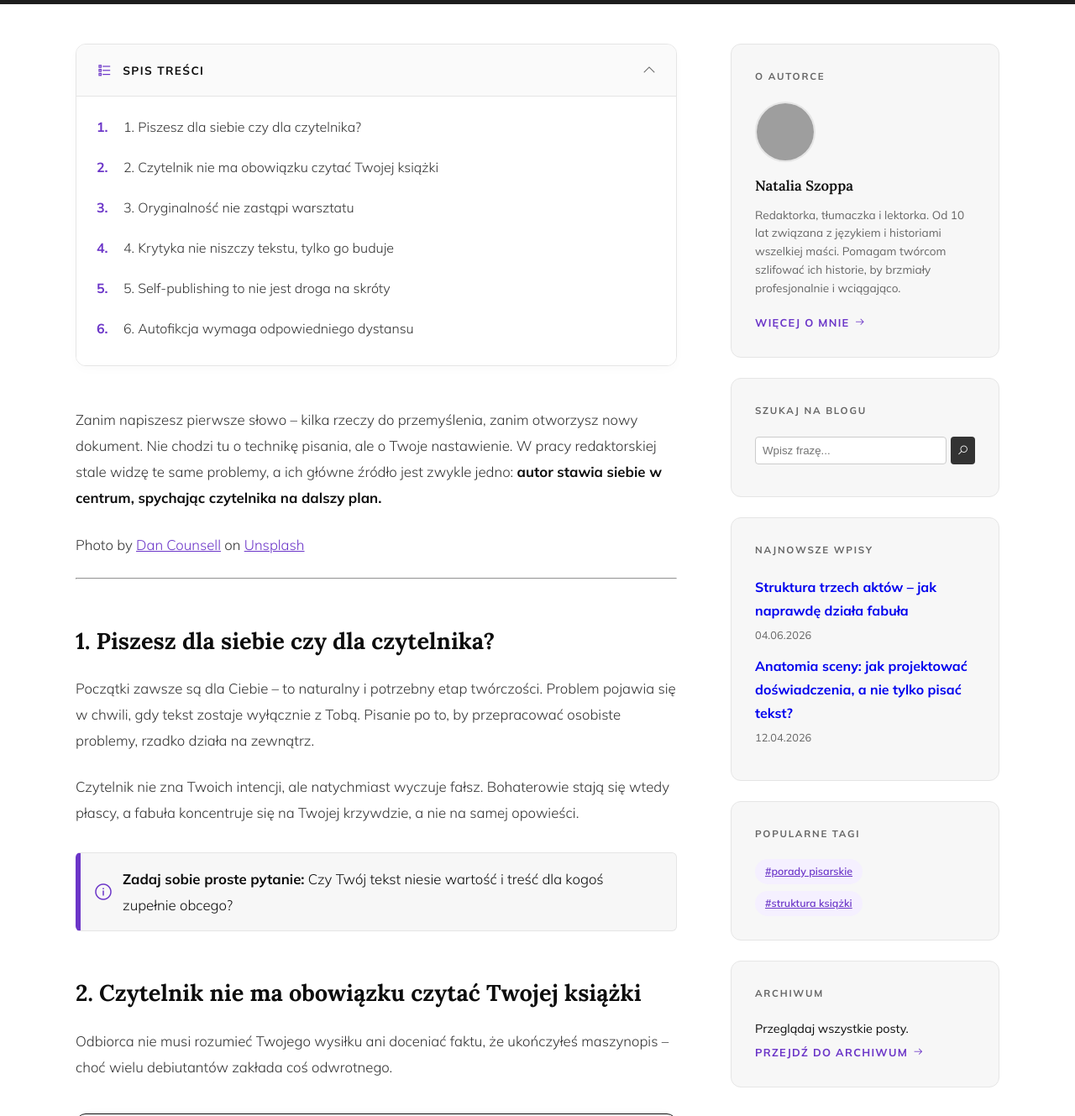
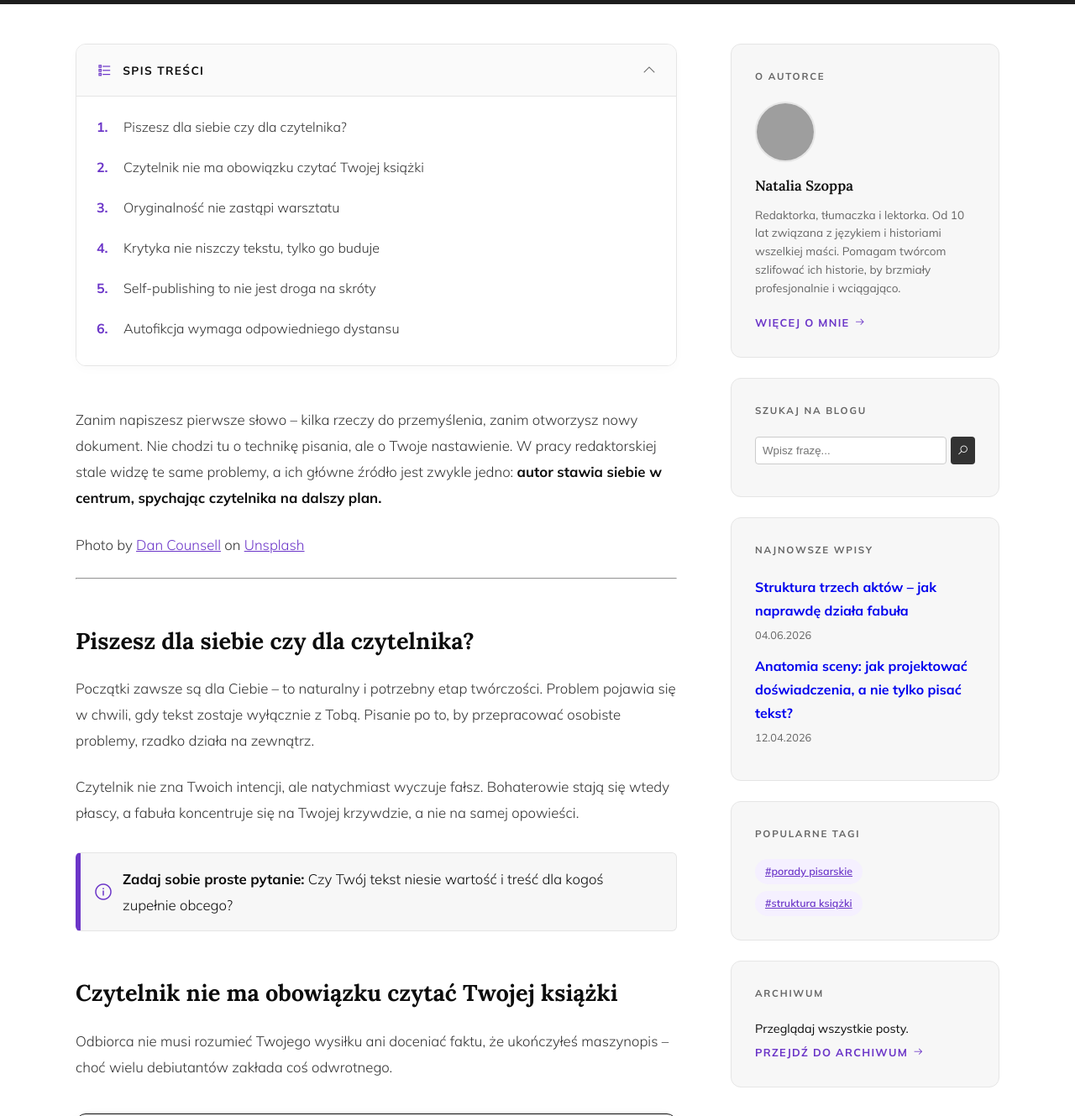
Before and after one commit to Bonnie00726/nataliaszoppa, a Jekyll site: the page built from _posts/2026-06-04-zanim-napiszesz-pierwsze-slowo.md, in a window 1280 px wide and 1400 px high, scrolled down 759 px, cut to the strip 71-1400 px from the top of the window. Shown: the whole strip at 84% size. Built offline with Jekyll 4.4.1, drawn with Linux system fonts in a browser that asks for light colours; comment, search, counter and statistics services are not loaded; some of the changed text lies outside the part shown; grey boxes are pictures that could not be loaded.

Commit message:
Update 2026-06-04-zanim-napiszesz-pierwsze-slowo.md

```diff
--- a/_posts/2026-06-04-zanim-napiszesz-pierwsze-slowo.md
+++ b/_posts/2026-06-04-zanim-napiszesz-pierwsze-slowo.md
@@ -13,7 +13,7 @@ Photo by <a href="https://unsplash.com/@dancounsell?utm_source=unsplash&utm_medi
 
 ---
 
-<h2 id="piszesz-dla-siebie-czy-czytelnika">1. Piszesz dla siebie czy dla czytelnika?</h2>
+<h2 id="piszesz-dla-siebie-czy-czytelnika">Piszesz dla siebie czy dla czytelnika?</h2>
 
 Początki zawsze są dla Ciebie – to naturalny i potrzebny etap twórczości. Problem pojawia się w chwili, gdy tekst zostaje wyłącznie z Tobą. Pisanie po to, by przepracować osobiste problemy, rzadko działa na zewnątrz.
 
@@ -23,7 +23,7 @@ Czytelnik nie zna Twoich intencji, ale natychmiast wyczuje fałsz. Bohaterowie s
     <strong>Zadaj sobie proste pytanie:</strong> Czy Twój tekst niesie wartość i treść dla kogoś zupełnie obcego?
 </div>
 
-<h2 id="brak-obowiazku-czytania">2. Czytelnik nie ma obowiązku czytać Twojej książki</h2>
+<h2 id="brak-obowiazku-czytania">Czytelnik nie ma obowiązku czytać Twojej książki</h2>
 
 Odbiorca nie musi rozumieć Twojego wysiłku ani doceniać faktu, że ukończyłeś maszynopis – choć wielu debiutantów zakłada coś odwrotnego.
 
@@ -33,7 +33,7 @@ Odbiorca nie musi rozumieć Twojego wysiłku ani doceniać faktu, że ukończył
 
 Jeśli Twoja strona tej wymiany jest pusta, odbiorca <span class="highlight-marker">po prostu zamknie książkę i odejdzie</span>.
 
-<h2 id="oryginalnosc-vs-warsztat">3. Oryginalność nie zastąpi warsztatu</h2>
+<h2 id="oryginalnosc-vs-warsztat">Oryginalność nie zastąpi warsztatu</h2>
 
 Łamanie reguł wymaga najpierw ich doskonałej znajomości. Każdy gatunek zawiera niepisany kontrakt z czytelnikiem:
 
@@ -42,7 +42,7 @@ Jeśli Twoja strona tej wymiany jest pusta, odbiorca <span class="highlight-mark
 
 Odbiorca sięga po dany gatunek z konkretnymi oczekiwaniami, a odrzucanie tych potrzeb wcale nie jest aktem odwagi – to po prostu brak świadomości pisarskiej.
 
-<h2 id="krytyka-buduje-tekst">4. Krytyka nie niszczy tekstu, tylko go buduje</h2>
+<h2 id="krytyka-buduje-tekst">Krytyka nie niszczy tekstu, tylko go buduje</h2>
 
 Autorzy często traktują swoje dzieła bardzo osobiście, co skutecznie blokuje rozwój tekstu. Odbieranie każdej uwagi jako osobistej urazy prowadzi do publikowania błędów, a efekty widać później w recenzjach.
 
@@ -50,7 +50,7 @@ Autorzy często traktują swoje dzieła bardzo osobiście, co skutecznie blokuje
     <strong>Szybki protip:</strong> Negatywne opinie wskazujące na nudne opisy czy nielogiczną fabułę są najcenniejszą informacją zwrotną. Nie traktuj ich jak wyroku – wyciągnij wnioski i popraw materiał, zanim pójdzie w świat.
 </div>
 
-<h2 id="self-publishing-to-nie-skrot">5. Self-publishing to nie jest droga na skróty</h2>
+<h2 id="self-publishing-to-nie-skrot">Self-publishing to nie jest droga na skróty</h2>
 
 Rezygnacja z tradycyjnego wydawnictwa nie zwalnia Cię z całego procesu wydawniczego. Musisz zainwestować w profesjonalną redakcję, korektę i skład.
 
@@ -60,7 +60,7 @@ Rezygnacja z tradycyjnego wydawnictwa nie zwalnia Cię z całego procesu wydawni
 
 Wydanie książki to narzędzie, nie nagroda. Publikacja ma ułatwić dotarcie do czytelnika – jeśli odbiorca ominie Twój tytuł szerokim łukiem, cały ten proces traci sens.
 
-<h2 id="dystans-w-autofikcji">6. Autofikcja wymaga odpowiedniego dystansu</h2>
+<h2 id="dystans-w-autofikcji">Autofikcja wymaga odpowiedniego dystansu</h2>
 
 Czerpanie z własnego życia jest całkowicie w porządku. Błąd tkwi w bezrefleksyjnym kopiowaniu rzeczywistości. Zapis prawdziwych wydarzeń a prawdziwy materiał literacki to dwie zupełnie różne rzeczy.
 
```
